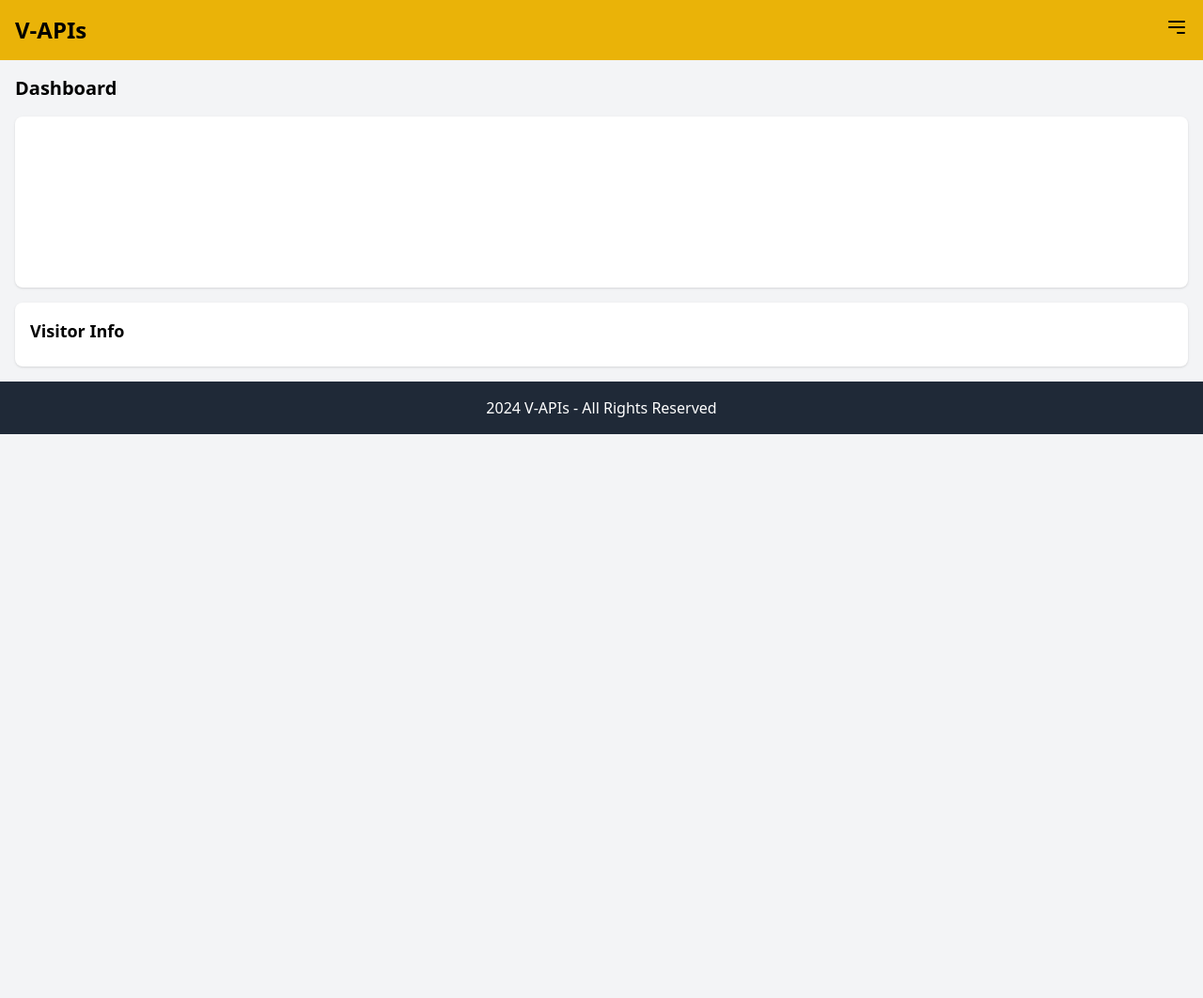
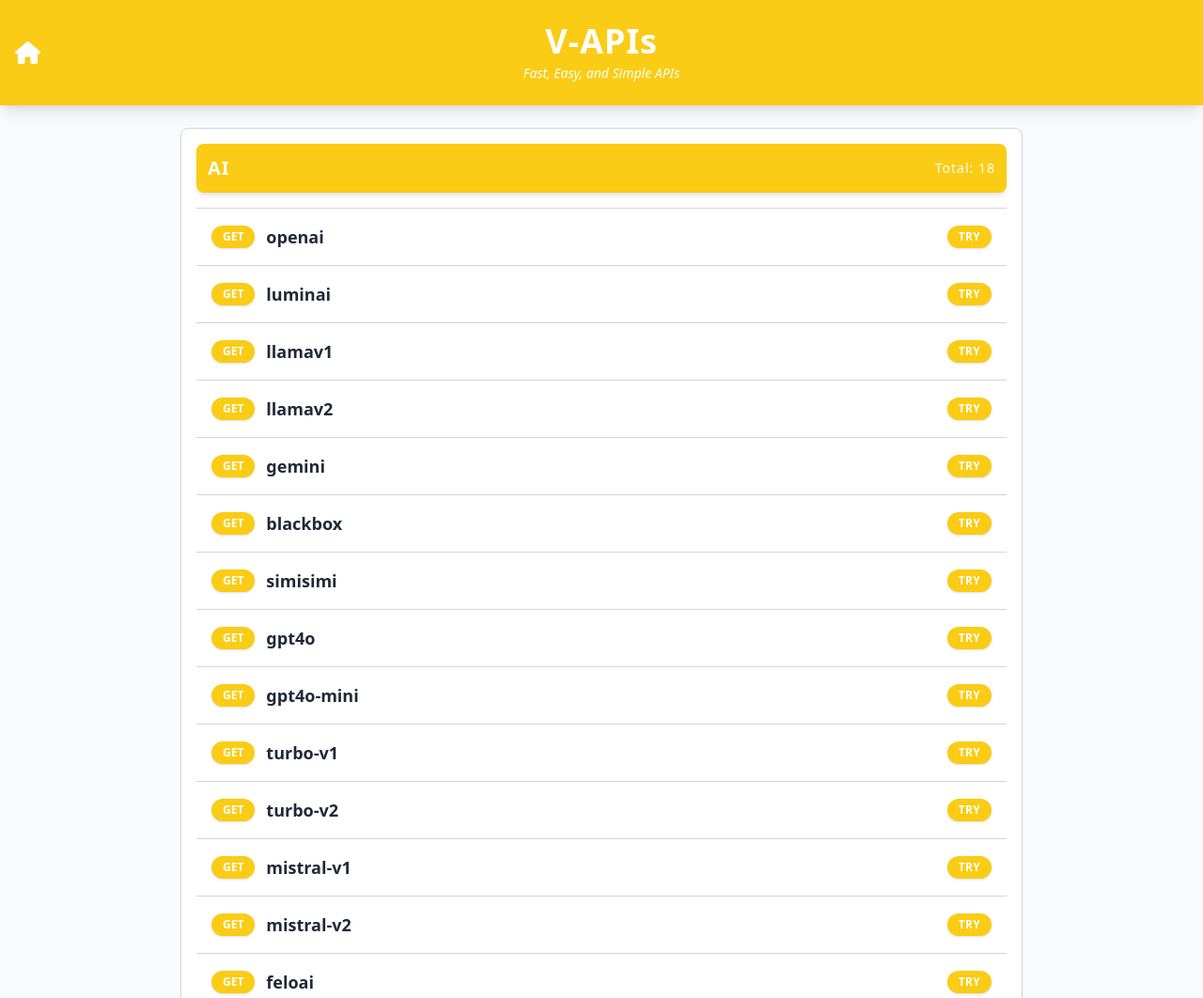
Before and after one commit to Saannan/Web, a website: page public/index.html in a window 1280 px wide. Shown: the top 1062 px of the page at 94% size. Before the commit the page ends 800 px from the top, so only its background shows below. Drawn offline with nearby package versions, Linux system fonts and the light colour scheme; no server answers.

Commit message:
Add files via upload

```diff
--- a/public/index.html
+++ b/public/index.html
@@ -4,164 +4,38 @@
   <meta charset="UTF-8">
   <meta name="viewport" content="width=device-width, initial-scale=1.0">
   <title>V-APIs - Docs</title>
+  <meta name="description" content="V-APIs: Fast, Easy, and Simple APIs for developers">
+  <meta property="og:title" content="V-APIs - Docs">
+  <meta property="og:description" content="Fast, Easy, and Simple APIs for developers">
+  <meta property="og:image" content="https://pomf2.lain.la/f/7udnlgb.jpg">
+  <meta property="og:url" content="https://vapisz.web.app">
   <script src="https://cdn.tailwindcss.com"></script>
-  <script src="https://cdnjs.cloudflare.com/ajax/libs/Chart.js/3.9.1/chart.min.js"></script>
-  <script src="https://cdn.jsdelivr.net/npm/axios/dist/axios.min.js"></script>
+  <script src="https://cdnjs.cloudflare.com/ajax/libs/font-awesome/6.0.0-beta3/js/all.min.js"></script>
+  <style>
+    :root {
+      --yellow-light: #facc15;
+      --gray-light: #f3f4f6;
+    }
+    .bg-yellow-light { background-color: var(--yellow-light); }
+    .text-yellow-light { color: var(--yellow-light); }
+  </style>
 </head>
-<body class="bg-gray-100 min-h-screen">
-
-  <!-- Navbar -->
-  <header class="bg-yellow-500 p-4 flex items-center justify-between">
-    <h1 class="text-2xl font-bold text-black">V-APIs</h1>
-    <div class="relative">
-      <button id="menu-btn" class="text-black focus:outline-none">
-        <svg class="w-6 h-6" xmlns="http://www.w3.org/2000/svg" fill="none" viewBox="0 0 24 24" stroke="currentColor">
-          <path stroke-linecap="round" stroke-linejoin="round" stroke-width="2" d="M4 6h16M4 12h16m-7 6h7" />
-        </svg>
-      </button>
-      <div id="menu" class="absolute left-0 mt-2 w-64 bg-white rounded-md shadow-lg hidden z-10">
-        <a href="#" class="block px-4 py-2 text-gray-800 hover:bg-gray-100" onclick="navigate('home')">Home</a>
-        <a href="https://wa.me/1234567890" class="block px-4 py-2 text-gray-800 hover:bg-gray-100">Contact</a>
-        <hr class="my-2">
-        <div id="category-links"></div>
-      </div>
-    </div>
+<body class="bg-white text-gray-800 min-h-screen flex flex-col">
+  <header class="p-6 bg-yellow-light text-center shadow-lg relative">
+    <a href="https://vapisz.web.app" class="absolute left-4 top-1/2 transform -translate-y-1/2 bg-transparent text-white text-2xl">
+      <i class="fas fa-home"></i>
+    </a>
+    <h1 class="text-4xl font-extrabold text-white tracking-wide">V-APIs</h1>
+    <p class="text-sm text-white font-light mt-1 italic">Fast, Easy, and Simple APIs</p>
   </header>
-
-  <!-- Main Content -->
-  <main class="p-4">
-    <div id="home" class="hidden">
-      <h2 class="text-xl font-bold mb-4">Dashboard</h2>
-      <div class="bg-white shadow rounded-lg p-4 mb-4">
-        <canvas id="requestsChart"></canvas>
-      </div>
-      <div class="bg-white shadow rounded-lg p-4">
-        <h3 class="text-lg font-bold mb-2">Visitor Info</h3>
-        <div class="flex items-center space-x-4">
-          <div id="battery-status" class="text-gray-700 font-semibold"></div>
-          <div id="ip-address" class="text-gray-700 font-semibold"></div>
-        </div>
-      </div>
-    </div>
-
-    <div id="category-content" class="hidden"></div>
+  <main class="flex-1 p-6 bg-gray-50">
+    <div id="api-container" class="space-y-8 max-w-4xl mx-auto"></div>
   </main>
-
-  <!-- Footer -->
-  <footer class="bg-gray-800 p-4 text-center text-white">
-    <p>2024 V-APIs - All Rights Reserved</p>
+  <footer class="p-4 bg-yellow-light text-center text-white">
+    <p class="text-sm font-medium tracking-wide">
+      <i class="fas fa-code"></i> 2024 V-APIs - All Rights Reserved
+    </p>
   </footer>
-
-  <script>
-    const categories = [
-      { name: "AI", apis: [{ title: "OpenAI", service: "openai", q: "q=hai" }] },
-    ];
-
-    // Menu Toggle
-    const menuBtn = document.getElementById('menu-btn');
-    const menu = document.getElementById('menu');
-    menuBtn.addEventListener('click', () => {
-      menu.classList.toggle('hidden');
-    });
-
-    // Navigation
-    function navigate(page) {
-      document.getElementById('home').classList.add('hidden');
-      document.getElementById('category-content').classList.add('hidden');
-
-      if (page === 'home') {
-        document.getElementById('home').classList.remove('hidden');
-      } else {
-        renderCategoryContent(page);
-        document.getElementById('category-content').classList.remove('hidden');
-      }
-
-      menu.classList.add('hidden');
-    }
-
-    // Render category links in menu
-    const categoryLinks = document.getElementById('category-links');
-    categories.forEach((category) => {
-      const categoryContainer = document.createElement('div');
-      categoryContainer.classList.add("px-4", "py-2");
-
-      const categoryTitle = document.createElement('button');
-      categoryTitle.classList.add("w-full", "text-left", "font-bold", "hover:bg-gray-100");
-      categoryTitle.innerText = category.name;
-      categoryTitle.onclick = () => {
-        const dropdown = document.getElementById(`dropdown-${category.name}`);
-        dropdown.classList.toggle('hidden');
-      };
-
-      const dropdown = document.createElement('div');
-      dropdown.id = `dropdown-${category.name}`;
-      dropdown.classList.add("hidden", "ml-4");
-
-      category.apis.forEach((api) => {
-        const apiLink = document.createElement('a');
-        apiLink.href = `https://vapis.my.id/api/${api.service}?${api.q}`;
-        apiLink.target = "_blank";
-        apiLink.classList.add("block", "py-1", "text-gray-700", "hover:bg-gray-100");
-        apiLink.innerText = api.title;
-        dropdown.appendChild(apiLink);
-      });
-
-      categoryContainer.appendChild(categoryTitle);
-      categoryContainer.appendChild(dropdown);
-      categoryLinks.appendChild(categoryContainer);
-    });
-
-    // Render category content
-    function renderCategoryContent(categoryName) {
-      const content = document.getElementById('category-content');
-      const category = categories.find((c) => c.name === categoryName);
-      content.innerHTML = `<h2 class="text-xl font-bold mb-4">${category.name}</h2>`;
-      category.apis.forEach((api) => {
-        content.innerHTML += `
-          <div class="bg-white shadow rounded-lg p-4 mb-4 flex justify-between items-center">
-            <span class="font-bold text-gray-800">${api.title}</span>
-            <a href="https://vapis.my.id/api/${api.service}?${api.q}" target="_blank" class="bg-yellow-500 text-white px-4 py-2 rounded-lg">TRY</a>
-          </div>
-        `;
-      });
-    }
-
-    // Home page chart
-    const ctx = document.getElementById('requestsChart').getContext('2d');
-    async function loadChartData() {
-      try {
-        const response = await axios.get('https://api.vercel.com/v1/requests'); // Pastikan API endpoint benar
-        const data = response.data;
-        new Chart(ctx, {
-          type: 'line',
-          data: {
-            labels: data.labels,
-            datasets: [{
-              label: 'Requests',
-              data: data.requests,
-              backgroundColor: 'rgba(250, 204, 21, 0.2)',
-              borderColor: 'rgba(250, 204, 21, 1)',
-              borderWidth: 2,
-            }],
-          },
-        });
-      } catch (error) {
-        console.error('Error loading chart data:', error);
-      }
-    }
-
-    // Battery status and IP info
-    navigator.getBattery().then((battery) => {
-      document.getElementById('battery-status').innerText = `Battery: ${Math.round(battery.level * 100)}%`;
-    });
-
-    axios.get('https://api64.ipify.org?format=json').then((response) => {
-      document.getElementById('ip-address').innerText = `IP: ${response.data.ip}`;
-    });
-
-    // Initialize
-    navigate('home');
-    loadChartData();
-  </script>
+  <script src="index.js"></script>
 </body>
 </html>
--- a/public/index.js
+++ b/public/index.js
@@ -145,6 +145,11 @@
         service: "pinterest",
         q: "q=mbappe"
       },
+      {
+        title: "lirik",
+        service: "lirik",
+        q: "q=sofia"
+      },
     ],
   },
   {
@@ -198,6 +203,16 @@
         title: "gdrive",
         service: "gdrive",
         q: "url=https://drive.google.com/file/d/1YTD7Ymux9puFNqu__5WPlYdFZHcGI3Wz/view?usp=drivesdk"
+      },
+      {
+        title: "getlirik",
+        service: "getlirik",
+        q: "url="
+      },
+      {
+        title: "pastebin",
+        service: "pastebin",
+        q: "url=https://pastebin.com/Geq38sT1"
       },
     ],
   },
@@ -311,41 +326,38 @@
   categories.forEach((category) => {
     const section = document.createElement("div");
     section.classList.add(
+      "divide-y",
+      "divide-gray-300",
+      "p-4",
+      "bg-white",
       "rounded-lg",
-      "bg-white",
-      "shadow-md",
-      "overflow-hidden"
+      "border",
+      "border-gray-300",
+      "shadow-sm"
     );
-
-    const categoryHeader = document.createElement("div");
-    categoryHeader.classList.add(
+    const categoryTitle = document.createElement("div");
+    categoryTitle.classList.add(
       "flex",
       "justify-between",
       "items-center",
-      "p-4",
+      "text-xl",
+      "font-bold",
       "bg-yellow-light",
       "text-white",
-      "cursor-pointer"
+      "p-3",
+      "rounded-lg",
+      "shadow-md",
+      "tracking-wider",
+      "mb-4"
     );
-
     const categoryName = document.createElement("span");
-    categoryName.classList.add("text-lg", "font-bold");
     categoryName.innerText = category.name;
-
-    const toggleIcon = document.createElement("i");
-    toggleIcon.classList.add("fas", "fa-chevron-down", "transition-transform", "duration-300");
-
-    categoryHeader.appendChild(categoryName);
-    categoryHeader.appendChild(toggleIcon);
-    section.appendChild(categoryHeader);
-
-    const folder = document.createElement("div");
-    folder.classList.add("hidden", "bg-gray-light", "space-y-4", "p-4");
-    categoryHeader.addEventListener("click", () => {
-      folder.classList.toggle("hidden");
-      toggleIcon.classList.toggle("rotate-180");
-    });
-
+    const totalEndpoints = document.createElement("span");
+    totalEndpoints.classList.add("text-sm", "font-medium");
+    totalEndpoints.innerText = `Total: ${category.apis.length}`;
+    categoryTitle.appendChild(categoryName);
+    categoryTitle.appendChild(totalEndpoints);
+    section.appendChild(categoryTitle);
     category.apis.forEach((api) => {
       const card = document.createElement("div");
       card.classList.add(
@@ -353,61 +365,47 @@
         "items-center",
         "justify-between",
         "p-4",
-        "bg-white",
-        "rounded-md",
-        "shadow-sm",
-        "border",
-        "border-gray-300"
+        "bg-white"
       );
-
       const leftSection = document.createElement("div");
-      leftSection.classList.add("flex", "items-center", "space-x-4");
-
+      leftSection.classList.add("flex", "items-center", "space-x-3");
       const getBadge = document.createElement("span");
       getBadge.classList.add(
-        "border",
-        "border-yellow-600",
-        "text-yellow-600",
+        "bg-yellow-light",
+        "text-white",
         "px-3",
         "py-1",
-        "rounded-md",
+        "rounded-full",
         "text-xs",
         "font-bold",
         "shadow"
       );
       getBadge.innerText = "GET";
-
       const apiTitle = document.createElement("span");
       apiTitle.classList.add("text-gray-800", "font-semibold", "text-lg");
       apiTitle.innerText = api.title;
-
       leftSection.appendChild(getBadge);
       leftSection.appendChild(apiTitle);
-
       const tryButton = document.createElement("a");
       tryButton.classList.add(
         "bg-yellow-light",
         "text-white",
         "px-3",
-        "py-2",
+        "py-1",
         "rounded-full",
         "text-xs",
         "font-bold",
         "shadow",
-        "hover-bg-yellow-dark",
         "tracking-wide",
         "text-sm"
       );
       tryButton.innerText = "TRY";
       tryButton.href = `https://vapis.my.id/api/${api.service}?${api.q}`;
       tryButton.target = "_blank";
-
       card.appendChild(leftSection);
       card.appendChild(tryButton);
-      folder.appendChild(card);
+      section.appendChild(card);
     });
-
-    section.appendChild(folder);
     container.appendChild(section);
   });
 }
```
